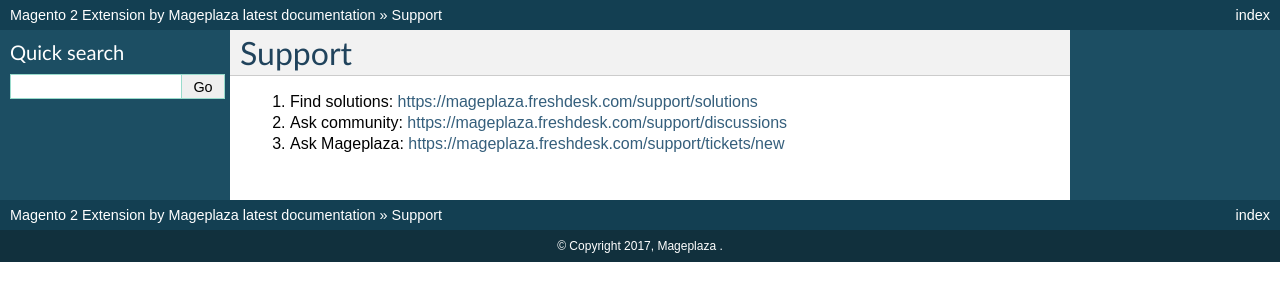
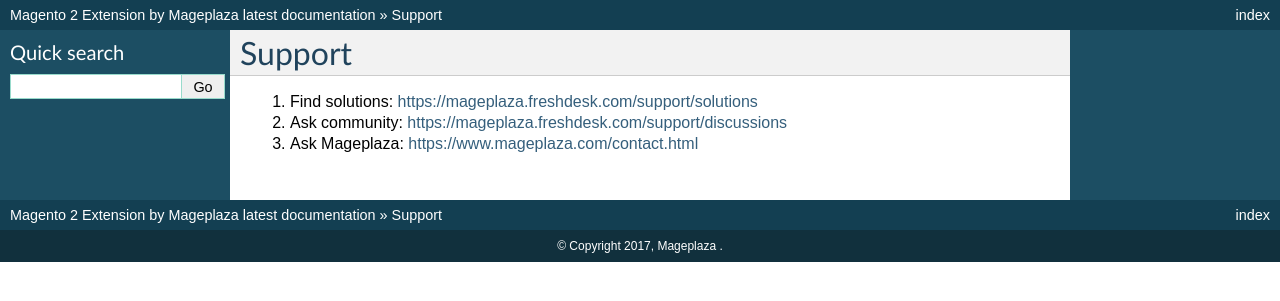
Before and after one commit to magepages/mpdocs, a Sphinx documentation site: the page built from docs/support.rst, in a window 1280 px wide. Shown: the top 301 px of the page. Built offline with Sphinx 7.4.7, drawn with Linux system fonts in a browser that asks for light colours; pages that are not in the unit, such as notebooks, are missing from menus; some of the changed lines change nothing that is shown.

Commit message:
Update support.rst

```diff
--- a/docs/support.rst
+++ b/docs/support.rst
@@ -3,4 +3,4 @@
 
 #. Find solutions: https://mageplaza.freshdesk.com/support/solutions
 #. Ask community: https://mageplaza.freshdesk.com/support/discussions
-#. Ask Mageplaza: https://mageplaza.freshdesk.com/support/tickets/new
+#. Ask Mageplaza: https://www.mageplaza.com/contact.html
```
